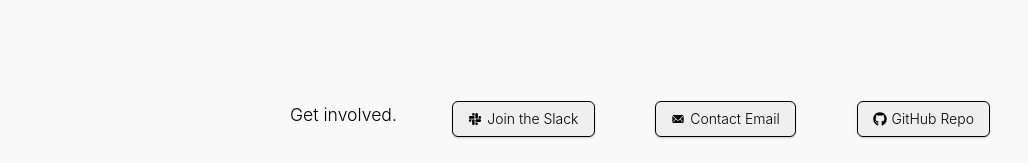
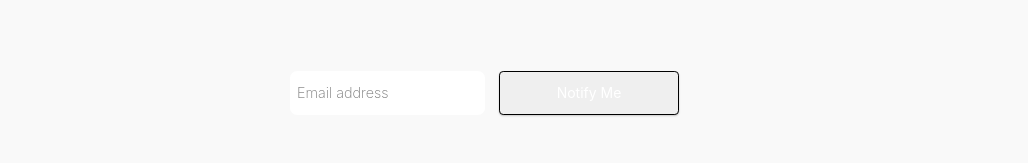
Before and after one commit to Neighbor-Army/help-with-covid, a Next.js app: page / in a window 1280 px wide. Shown: the part 390-553 px from the top of the page, without its empty margins (0-1028 px from the left). Built offline with nearby package versions, Linux system fonts and the light colour scheme; no server answers; a web font is replaced by a local one.

Commit message:
Add an email field to the coming soon page

```diff
--- a/components/layout/ComingSoon.js
+++ b/components/layout/ComingSoon.js
@@ -1,10 +1,16 @@
-import React from "react";
+import React, { useState } from "react";
 import "./ComingSoon.scss";
 import { FaGithub } from "react-icons/fa";
 import { FaSlack } from "react-icons/fa";
 import { IoIosMail } from "react-icons/io";
 
 const ComingSoon = () => {
+    const [emailValue, setEmailValue] = useState("");
+
+    const onSubmit = () => {
+        console.log("We are submitting the form now with value", emailValue);
+    };
+
     return (
         <div className="coming-soon">
             <div className="coming-soon-header-wrap">
@@ -17,6 +23,24 @@ const ComingSoon = () => {
                 <button className="request-help">Request Help</button>
                 <button className="offer-help">Offer Help</button>
             </div> */}
+            </div>
+            <div className="email_form">
+                <input
+                    type="text"
+                    name="email_address"
+                    id="email_address"
+                    placeholder="Email address"
+                    value={emailValue}
+                    onChange={event => {
+                        setEmailValue(event.target.value);
+                    }}
+                />
+                <input
+                    type="submit"
+                    value="Notify Me"
+                    onMouseDown={onSubmit}
+                    onClick={onSubmit}
+                />
             </div>
             <div className="coming-soon-footer-wrap">
                 <p style={{ paddingRight: "25px" }}>Get involved.</p>
--- a/components/layout/ComingSoon.scss
+++ b/components/layout/ComingSoon.scss
@@ -6,7 +6,6 @@
     background: $background;
     margin: 0 auto;
 
-
     .coming-soon-header-wrap {
         width: 700px;
         margin: 0 auto;
@@ -14,33 +13,31 @@
         padding-top: 90px;
         padding-bottom: 60px;
 
-    h1{
+        h1 {
             padding-bottom: 50px;
             font-size: 72px;
             font-weight: 800;
         }
 
-    p{
+        p {
             font-size: 24px;
             line-height: 1.4;
             font-weight: 400;
         }
     }
-  .coming-soon-CTA{
+    .coming-soon-CTA {
         margin: 20px;
-      .request-help{
-          @include button($primary-color,$snow-white);
+        .request-help {
+            @include button($primary-color, $snow-white);
             margin: 10px;
             min-width: 155px;
         }
 
-      .offer-help{
-        @include button($background,$primary-color);
+        .offer-help {
+            @include button($background, $primary-color);
             margin: 10px;
             min-width: 155px;
         }
-
-
     }
 
     .coming-soon-footer-wrap {
@@ -50,18 +47,33 @@
         display: flex;
         justify-content: space-between;
 
-    a{
+        a {
             margin-bottom: 15px;
             font-size: 1.2rem;
 
-        button{
+            button {
                 @include button($background, $secondary-color);
                 font-weight: 400;
                 padding: 10px 15px;
                 border: 1.5px solid $secondary-color;
                 border-radius: 6px;
             }
+        }
+    }
 
+    .email_form {
+        display: flex;
+        width: 700px;
+        margin: 0 auto;
+
+        input[type="text"] {
+            @include text-field();
+            margin-right: 1em;
+            color: #333;
+        }
+
+        input[type="submit"] {
+            @include button(#000, $snow-white);
         }
     }
 }
--- a/styles/_mixins.scss
+++ b/styles/_mixins.scss
@@ -8,20 +8,18 @@
       -moz-box-shadow: $top $left $blur $color;
       box-shadow: $top $left $blur $color;
     }
-  }
+}
 
-  @mixin text-field {
-   display: inline-block;
+@mixin text-field {
+    display: inline-block;
     outline: none;
     text-decoration: none;
     font: 14px/100% Arial, Helvetica, sans-serif;
-    padding: .5em;
-    text-shadow: 0 1px 1px rgba(0,0,0,.3);
+    padding: 0.5em;
     @include rounded();
-    @include box-shadow(0, 1px, 2px, rgba(0, 0, 0, 0.2));
-  }
+}
 
-  @mixin button($color: $red, $text_color: $white) {
+@mixin button($color: $red, $text_color: $white) {
     display: inline-block;
     outline: none;
     cursor: pointer;
--- a/styles/global.scss
+++ b/styles/global.scss
@@ -68,18 +68,18 @@ a::selection{
     background-color: $primary-color;
 }
 
-input, textarea{
-    @include box-shadow(1px, 1px, 5px,  rgba(0, 0, 0, 0.2));
-    @include rounded(.18em);
+input,
+textarea {
+    @include rounded(0.18em);
     margin: 10px 0px;
     padding: 8px 10px;
     min-width: 180px;
-    font-size: .8rem;
+    font-size: 0.8rem;
     font-weight: 300;
     font-family: $font-family;
 
-    &::placeholder{
-        font-size: .9rem;
+    &::placeholder {
+        font-size: 0.9rem;
         font-weight: 200;
         font-family: $font-family;
     }
```
Lines whose indentation alone changed are shown as unchanged.
